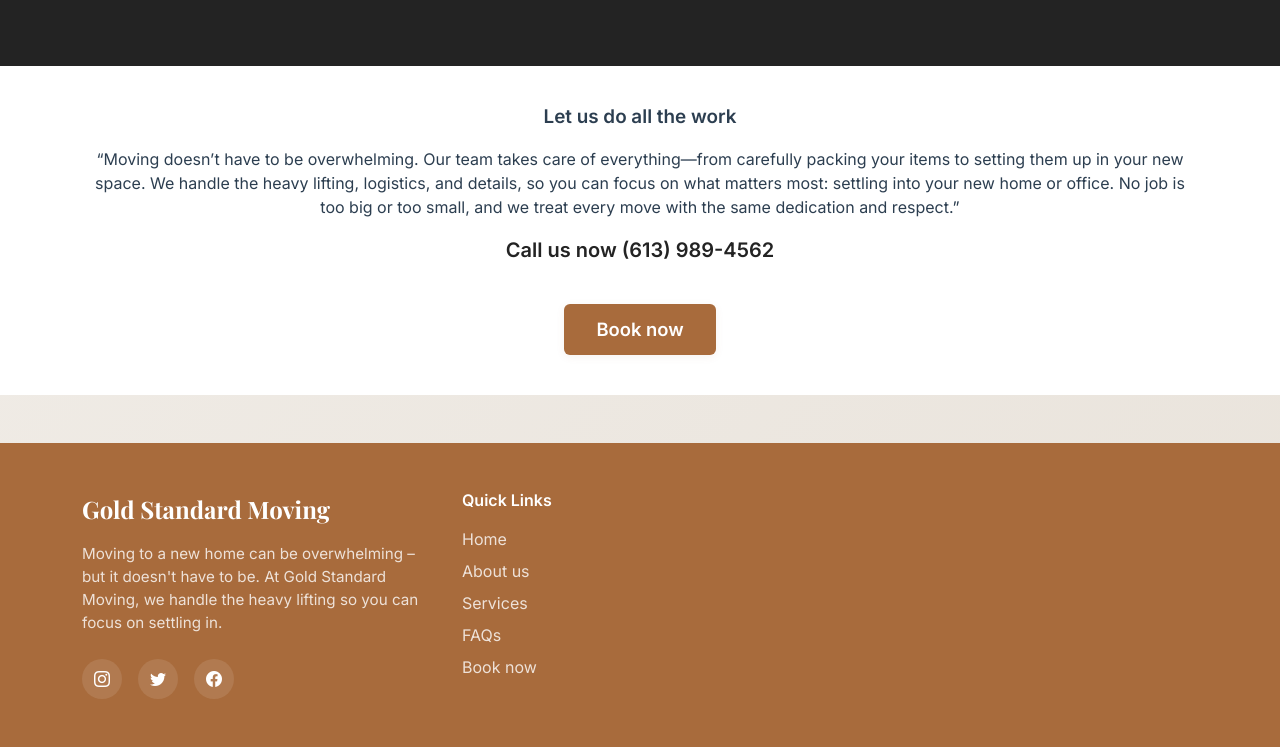
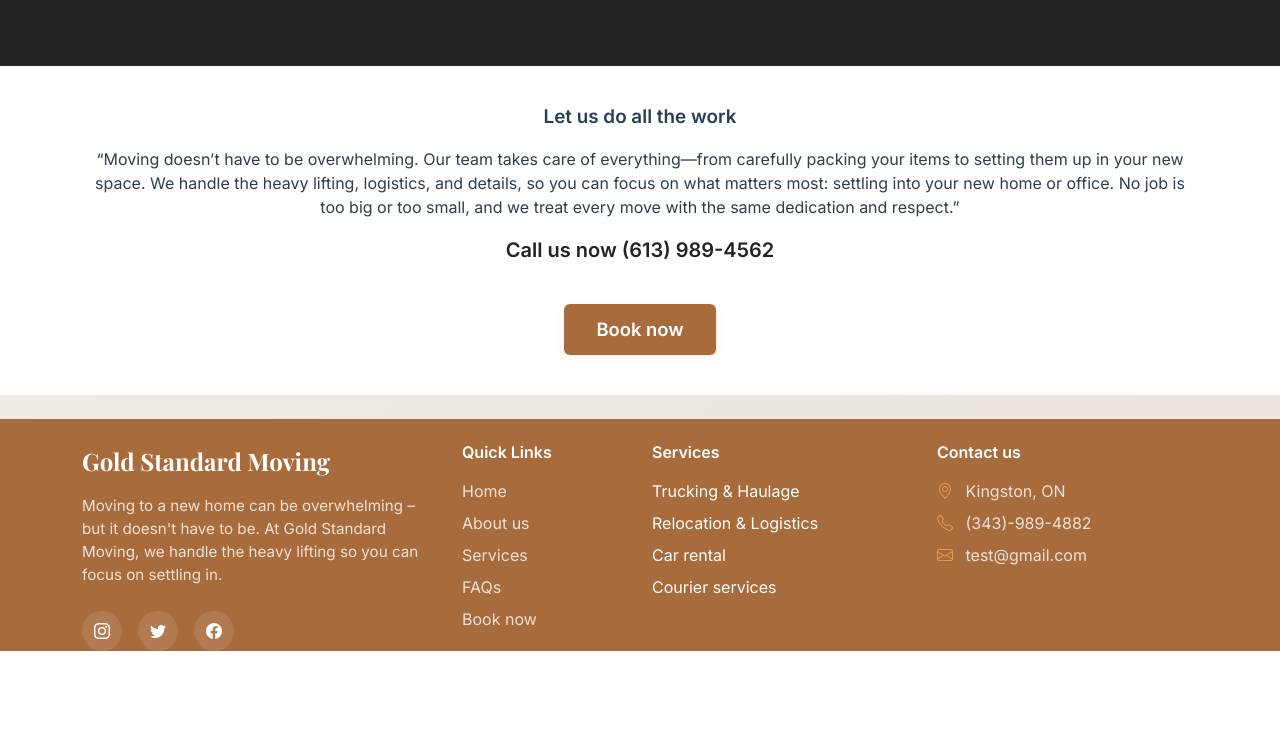
Before and after one commit to xavchen515/goldstandard, a website: page services.html in a window 1280 px wide. Shown: the part 2046-2793 px from the top of the page. After the commit the page ends 2697 px from the top, so only its background shows below. Drawn offline with nearby package versions, Linux system fonts and the light colour scheme.

Commit message:
Update services.html

```diff
--- a/services.html
+++ b/services.html
@@ -129,11 +129,10 @@
     </div>
   </section>
 
-  <!-- Footer -->
-  <footer class="footer-section py-5" style="background: #a86b3c; color: #fff;">
+<footer class="footer-section">
   <div class="container">
-      <div class="row gy-4">
-        <div class="col-lg-4 col-md-6">
+    <div class="row gy-4 align-items-start">
+      <div class="col-lg-4 col-md-6 mb-4 mb-lg-0">
         <div class="footer-brand mb-3">Gold Standard Moving</div>
         <p class="footer-desc mb-4">
           Moving to a new home can be overwhelming – but it doesn't have to be. At Gold Standard Moving, we handle the heavy lifting so you can focus on settling in.
@@ -144,7 +143,7 @@
           <a href="#"><i class="bi bi-facebook"></i></a>
         </div>
       </div>
-        <div class="col-lg-2 col-md-3 col-sm-6">
+      <div class="col-lg-2 col-md-3 col-sm-6 mb-4 mb-lg-0">
         <h6 class="footer-title">Quick Links</h6>
         <ul class="footer-links">
           <li><a href="index.html">Home</a></li>
@@ -154,4 +153,23 @@
           <li><a href="book.html">Book now</a></li>
         </ul>
       </div>
-        <div class="col-lg-3 col
+      <div class="col-lg-3 col-md-3 col-sm-6 mb-4 mb-lg-0">
+        <h6 class="footer-title">Services</h6>
+        <ul class="footer-links">
+          <li>Trucking & Haulage</li>
+          <li>Relocation & Logistics</li>
+          <li>Car rental</li>
+          <li>Courier services</li>
+        </ul>
+      </div>
+      <div class="col-lg-3 col-md-6">
+        <h6 class="footer-title">Contact us</h6>
+        <ul class="footer-contact">
+          <li><i class="bi bi-geo-alt"></i> Kingston, ON</li>
+          <li><i class="bi bi-telephone"></i> (343)-989-4882</li>
+          <li><i class="bi bi-envelope"></i> test@gmail.com</li>
+        </ul>
+      </div>
+    </div>
+  </div>
+</footer>
```
Lines whose indentation alone changed are shown as unchanged.
